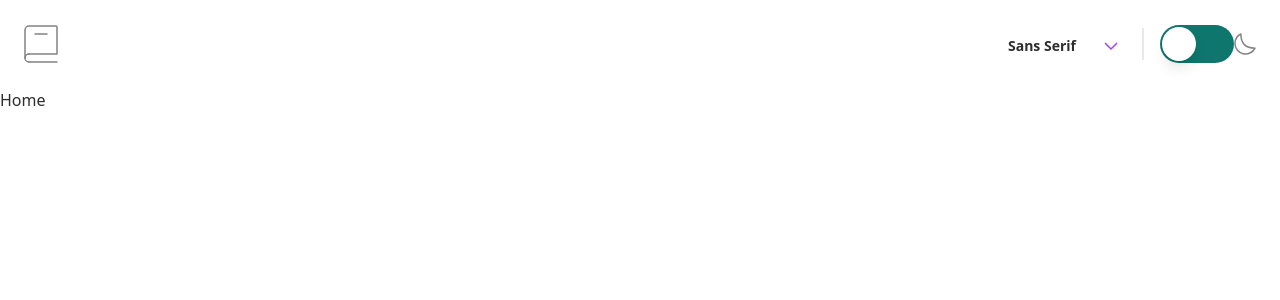
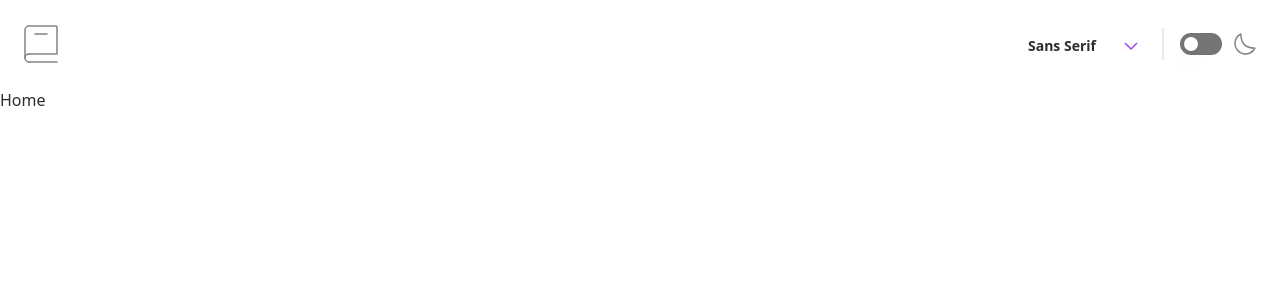
Before and after one commit to YoonJongok/dictionary-web, a React (Vite) app: page / in a window 1280 px wide. Shown: the top 300 px of the page. Built offline with nearby package versions, Linux system fonts and the light colour scheme.

Commit message:
switch toggle done

```diff
--- a/src/components/Header/Header.tsx
+++ b/src/components/Header/Header.tsx
@@ -20,18 +20,18 @@ export const Header: React.FC = () => {
       <FlexBox intent={'row'} modifier={'flexAroundCenter'} className='gap-4'>
         <SelectBox selectConfig={typographyConfig} />
         <div className='w-[2px] h-8 bg-grey-200'></div>
-        <FlexBox intent={'row'} className='items-center'>
+        <FlexBox intent={'row'} className='items-center gap-3'>
           <Switch
             checked={enabled}
             onChange={setEnabled}
-            className={`${enabled ? 'bg-teal-900' : 'bg-teal-700'}
-          relative inline-flex h-[38px] w-[74px] shrink-0 cursor-pointer rounded-full border-2 border-transparent transition-colors duration-200 ease-in-out focus:outline-none focus-visible:ring-2  focus-visible:ring-white focus-visible:ring-opacity-75`}
+            className={`cursur-pointer relative inline-flex px-[2px] items-center h-[22px] w-[42px] shrink-0 rounded-full border-2 border-transparent transition-colors duration-200 ease-in-out focus:outline-none focus-visible:ring-2  focus-visible:ring-white focus-visible:ring-opacity-75
+            ${enabled ? 'bg-accent' : 'bg-input'}
+            `}
           >
-            <span className='sr-only'>Use setting</span>
             <span
-              aria-hidden='true'
-              className={`${enabled ? 'translate-x-9' : 'translate-x-0'}
-            pointer-events-none inline-block h-[34px] w-[34px] transform rounded-full bg-white shadow-lg ring-0 transition duration-200 ease-in-out`}
+              className={`cursur-pointer inline-block h-[14px] w-[14px] transform rounded-full bg-white shadow-lg ring-0 transition duration-200 ease-in-out
+            ${enabled ? 'translate-x-5' : 'translate-x-0'}
+            `}
             />
           </Switch>
           <MoonIcon />
--- a/tailwind.config.js
+++ b/tailwind.config.js
@@ -11,13 +11,12 @@ export default {
       colors: {
         lightmode: {
           primary: '#2D2D2D',
-          'input-bg': '#F4F4F4',
         },
         darkmode: {
           primary: '#FFF',
           container: '#1F1F1F',
-          'input-bg': '#757575',
         },
+        input: '#757575',
         accent: '#A445ED',
         black: {
           900: '#050505',
```
Also changed, not shown: src/assets/images/icon-sun.svg (added).
